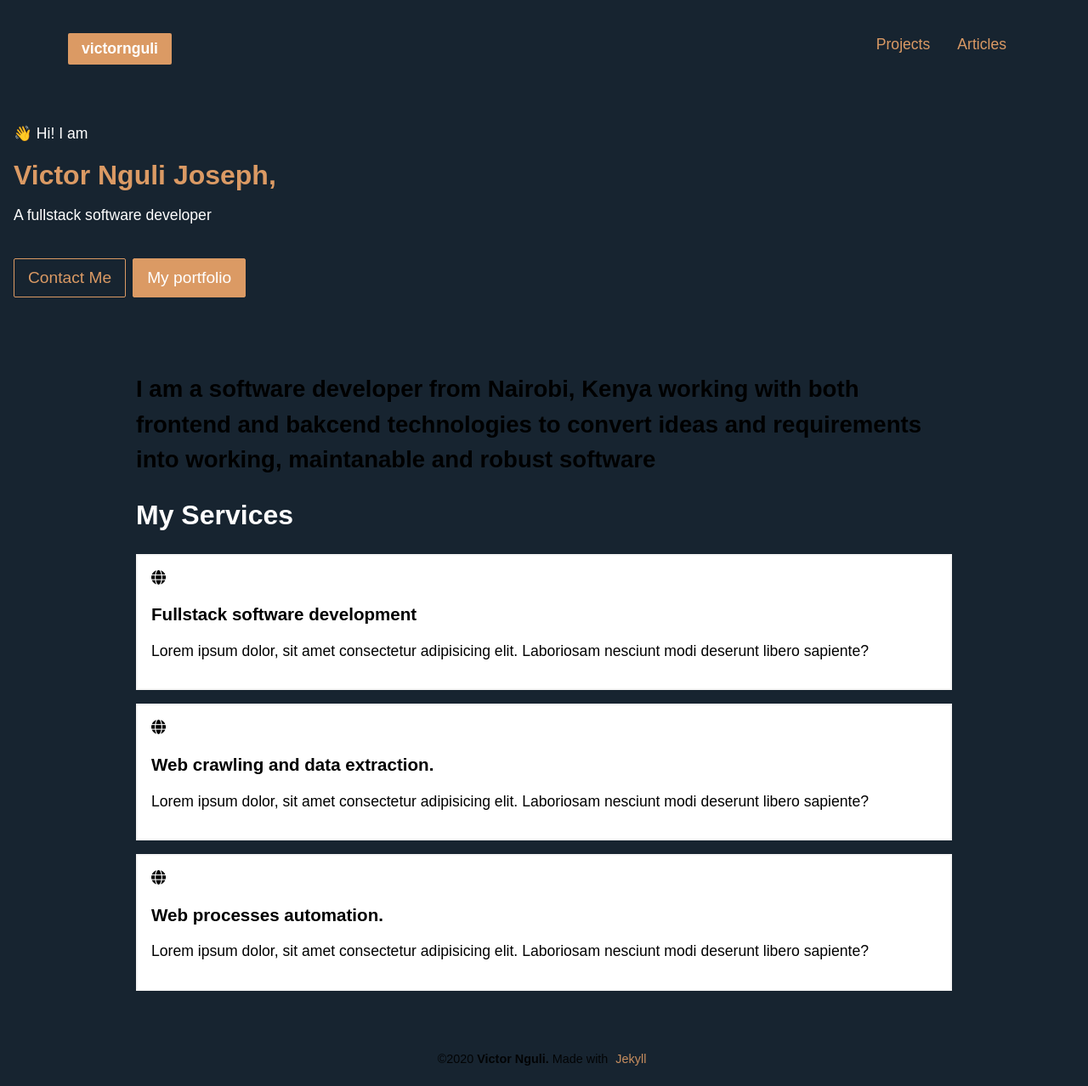
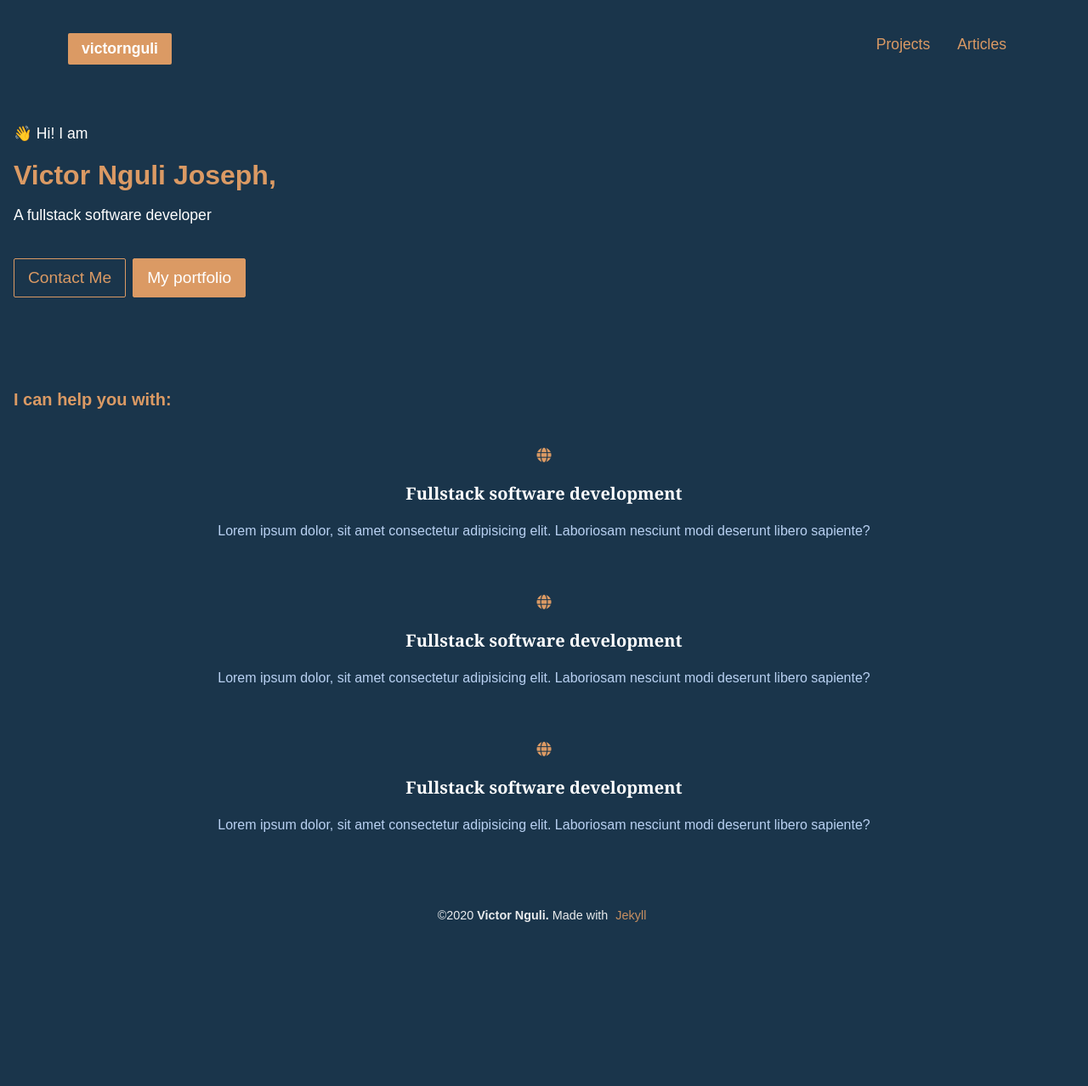
Before and after one commit to Victornguli/victornjoseph.com, a Jekyll site: the page built from index.md, in a window 1280 px wide. Shown: the whole page at 85% size. Built offline with Jekyll 4.4.1, drawn with Linux system fonts in a browser that asks for light colours; nearby versions of some CDN libraries; after the commit the page ends 1109 px from its top, so only the background shows below that.

Commit message:
add services section

```diff
--- a/_layouts/home.html
+++ b/_layouts/home.html
@@ -72,35 +72,40 @@
         </div>
         <main class="main">
             <div class="home">
-                <div class="intro">
-                    <h2>I am a software developer from Nairobi, Kenya working with both frontend and bakcend
-                        technologies to convert ideas and requirements into working, maintanable and robust software
-                    </h2>
-                </div>
+                <!-- <div class="intro">
+                    <h3>I'm passionate to deliver software leveraging these skills
+                    </h3>
+                    <p>
+                        I
+                    </p>
+                </div> -->
                 <div class="services-wrapper">
-                    <h2>My Services</h2>
+                    <h3 class="section-title">I can help you with:</h3>
                     <div class="services">
                         <div class="service">
                             <i class="fas fa-globe service-icon">
                             </i>
-                            <h3>Fullstack software development</h3>
-                            <p>Lorem ipsum dolor, sit amet consectetur adipisicing elit. Laboriosam nesciunt modi
+                            <div class="service-heading">Fullstack software development</div>
+                            <p class="service-content">Lorem ipsum dolor, sit amet consectetur adipisicing elit.
+                                Laboriosam nesciunt modi
                                 deserunt libero
                                 sapiente?</p>
                         </div>
                         <div class="service">
                             <i class="fas fa-globe service-icon">
                             </i>
-                            <h3>Web crawling and data extraction.</h3>
-                            <p>Lorem ipsum dolor, sit amet consectetur adipisicing elit. Laboriosam nesciunt modi
+                            <div class="service-heading">Fullstack software development</div>
+                            <p class="service-content">Lorem ipsum dolor, sit amet consectetur adipisicing elit.
+                                Laboriosam nesciunt modi
                                 deserunt libero
                                 sapiente?</p>
                         </div>
                         <div class="service">
                             <i class="fas fa-globe service-icon">
                             </i>
-                            <h3>Web processes automation.</h3>
-                            <p>Lorem ipsum dolor, sit amet consectetur adipisicing elit. Laboriosam nesciunt modi
+                            <div class="service-heading">Fullstack software development</div>
+                            <p class="service-content">Lorem ipsum dolor, sit amet consectetur adipisicing elit.
+                                Laboriosam nesciunt modi
                                 deserunt libero
                                 sapiente?</p>
                         </div>
--- a/_sass/_config.scss
+++ b/_sass/_config.scss
@@ -1,8 +1,8 @@
 $secondary-color: #DB9A64;
 $primary-color:rgba(242, 112, 156, 1);
 $gradient: linear-gradient(90deg, $primary-color 0%, $secondary-color 100%);
-$background: #172430;
-$light-background: #33526e;
+$background: #1a354b;
+$light-background: #285172;
 $old: rgb(235, 67, 37);
 
 
--- a/_sass/_home.scss
+++ b/_sass/_home.scss
@@ -2,7 +2,7 @@
     .home-banner-content {
         margin-top: 1rem;
         text-align: left;
-        padding: 2rem 1rem 2rem 1rem;
+        padding: 2rem 1rem 4rem 1rem;
 
         h1 {
             font-size: 2rem;
@@ -43,36 +43,64 @@
 
 .home {
 
+    .intro {}
+
     .services-wrapper {
+        padding: 1rem;
 
         // margin: auto;
-        h2 {
-            font-size: 2rem;
-            color: #ffffff;
+        .section-title {
+            font-size: 20px;
+            line-height: 40px;
+            color: $secondary-color;
         }
 
         .services {
 
             .service {
                 width: 100%;
-                border: 2px solid whitesmoke;
+                // border: 2px solid whitesmoke;
                 margin-right: 0.5rem;
                 padding: 1rem;
-                background: #ffffff;
+                // background: #ffffff;
                 // box-shadow: 0 0px 0px 0 rgba(0,0,0,0.2);
                 transition: 0.3s;
                 margin-bottom: 1rem;
+                text-align: center;
 
                 &:hover {
-                    box-shadow: 0 8px 16px 0 rgba(0, 0, 0, 0.2);
+                    box-shadow: 2px 8px 16px 0 rgba(0, 0, 0, 0.2);
+                    background: $light-background;
+                }
+
+                .service-icon {
+                    color: $secondary-color;
+                }
+
+                .service-heading {
+                    font-family: Georgia, Times, 'Times New Roman', serif;
+                    font-size: 1.25rem;
+                    margin-top: 20px;
+                    margin-bottom: 20px;
+                    font-weight: 700;
+                }
+
+                .service-content {
+                    color: #b9d1f2;
+                    line-height: 21px;
+                    font-weight: 400;
+                    font-size: 1rem;
                 }
             }
         }
     }
 
     .intro {
-        font-size: 1.15rem;
-        line-height: 1.5;
+        h3 {
+            font-size: 25px !important;
+            line-height: 40px;
+            font-weight: 400 !important;
+        }
     }
 
     ul {
--- a/_sass/_mobile.scss
+++ b/_sass/_mobile.scss
@@ -41,9 +41,9 @@
         }
 
         .main {
-            width: 80%;
-            margin: auto;
-            padding: 2rem;
+            // width: 80%;
+            // margin: auto;
+            // padding: 2rem;
 
             .services-wrapper {
                 .services{
--- a/assets/css/main.scss
+++ b/assets/css/main.scss
@@ -25,6 +25,7 @@ body {
     font-family: 'Nunito', sans-serif;
     font-size: 1.1rem;
     background: $background;;
+    color: #ffffff;
 }
 
 // Default layout styling
@@ -124,7 +125,6 @@ body {
     }
 
     .main {
-        margin: 1rem;
         word-wrap: none;
         text-align: left;
         letter-spacing: 0px;
```
